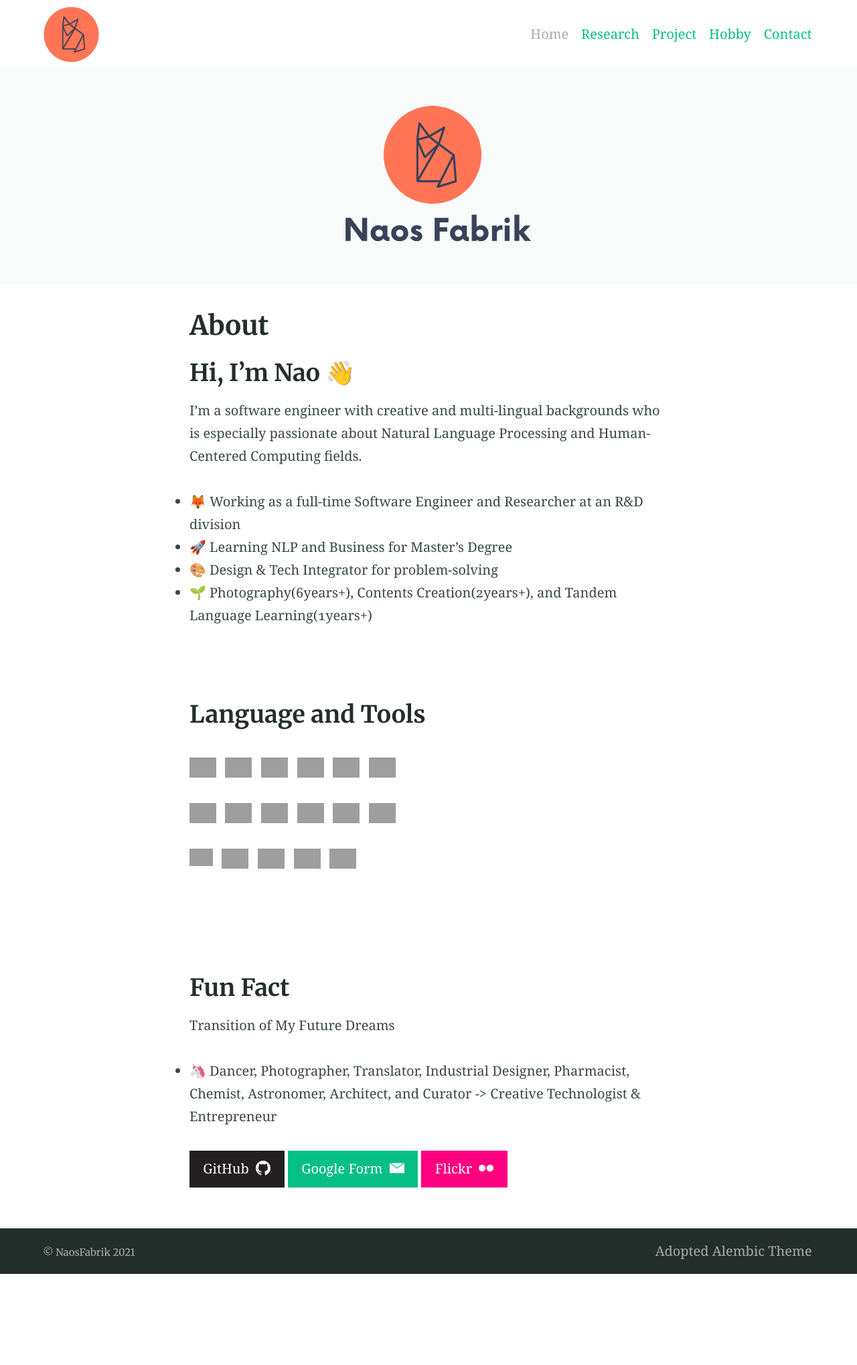
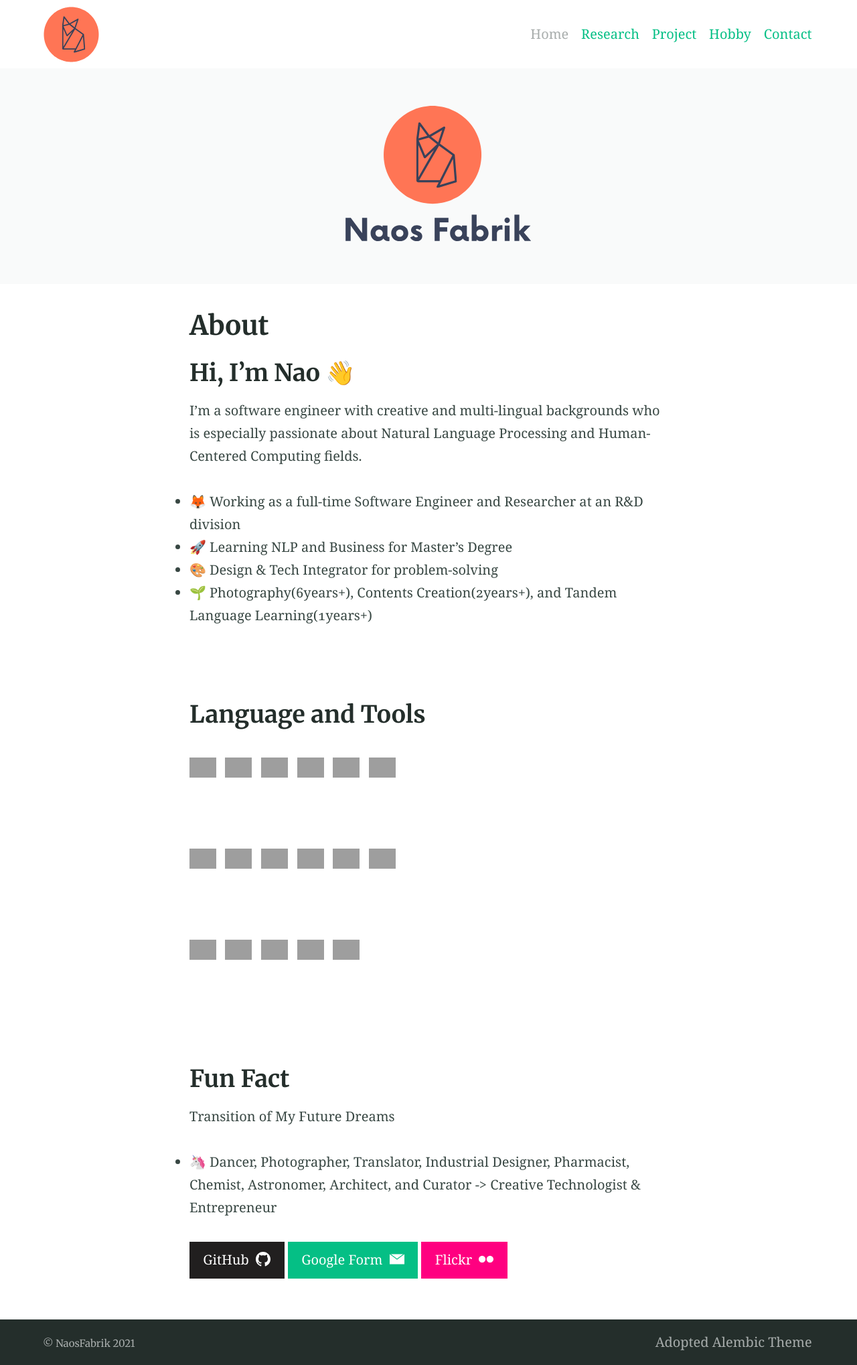
Before and after one commit to NaosFabrik/NaosFabrik.github.io, a Jekyll site: the page built from index.md, in a window 1280 px wide. Shown: the whole page at 67% size. Built offline with Jekyll 4.4.1, drawn with Linux system fonts in a browser that asks for light colours; before the commit the page ends 1902 px from its top, so only the background shows below that; grey boxes are pictures that could not be loaded.

Commit message:
Update index.md

```diff
--- a/index.md
+++ b/index.md
@@ -18,11 +18,13 @@
 <p>
 {% include figure.html image="https://cdn.worldvectorlogo.com/logos/python-5.svg" position="left" width="40" height="40" %}{% include figure.html image="https://cdn.worldvectorlogo.com/logos/unity-69.svg" position="left" width="40" height="40" %}{% include figure.html image="https://cdn.worldvectorlogo.com/logos/kotlin-1.svg" position="left" width="40" height="40" %}{% include figure.html image="https://cdn.worldvectorlogo.com/logos/logo-javascript.svg" position="left" width="40" height="40" %}{% include figure.html image="https://cdn.worldvectorlogo.com/logos/java.svg" position="left" width="40" height="40" %}{% include figure.html image="https://cdn.worldvectorlogo.com/logos/postgresql.svg" position="left" width="40" height="40" %}
 </p>
+<br>
 <p>
 {% include figure.html image="https://cdn.worldvectorlogo.com/logos/linux-tux.svg" position="left" width="40" height="40" %}{% include figure.html image="https://cdn.worldvectorlogo.com/logos/ubuntu-4.svg" position="left" width="40" height="40" %}{% include figure.html image="https://cdn.worldvectorlogo.com/logos/visual-studio-code-1.svg" position="left" width="40" height="40" %}{% include figure.html image="https://cdn.worldvectorlogo.com/logos/draw-io.svg" position="left" width="40" height="40" %}{% include figure.html image="https://cdn.worldvectorlogo.com/logos/arduino-1.svg" position="left" width="40" height="40" %}{% include figure.html image="https://cdn.worldvectorlogo.com/logos/raspberry-pi.svg" position="left" width="40" height="40" %}
 </p>
+<br>
 <p>
-{% include figure.html image="https://cdn.worldvectorlogo.com/logos/figma-1.svg" position="left" width="35" height="35" %}{% include figure.html image="https://cdn.worldvectorlogo.com/logos/wordpress-blue.svg" position="left" width="40" height="40" %}{% include figure.html image="https://cdn.worldvectorlogo.com/logos/latex.svg" position="left" width="40" height="40" %}{% include figure.html image="https://cdn.worldvectorlogo.com/logos/git-icon.svg" position="left" width="40" height="40" %}{% include figure.html image="https://cdn.worldvectorlogo.com/logos/jira-1.svg" position="left" width="40" height="40" %}
+{% include figure.html image="https://cdn.worldvectorlogo.com/logos/figma-1.svg" position="left" width="40" height="40" %}{% include figure.html image="https://cdn.worldvectorlogo.com/logos/wordpress-blue.svg" position="left" width="40" height="40" %}{% include figure.html image="https://cdn.worldvectorlogo.com/logos/latex.svg" position="left" width="40" height="40" %}{% include figure.html image="https://cdn.worldvectorlogo.com/logos/git-icon.svg" position="left" width="40" height="40" %}{% include figure.html image="https://cdn.worldvectorlogo.com/logos/jira-1.svg" position="left" width="40" height="40" %}
 </p>
 <br>
 <br>
```
